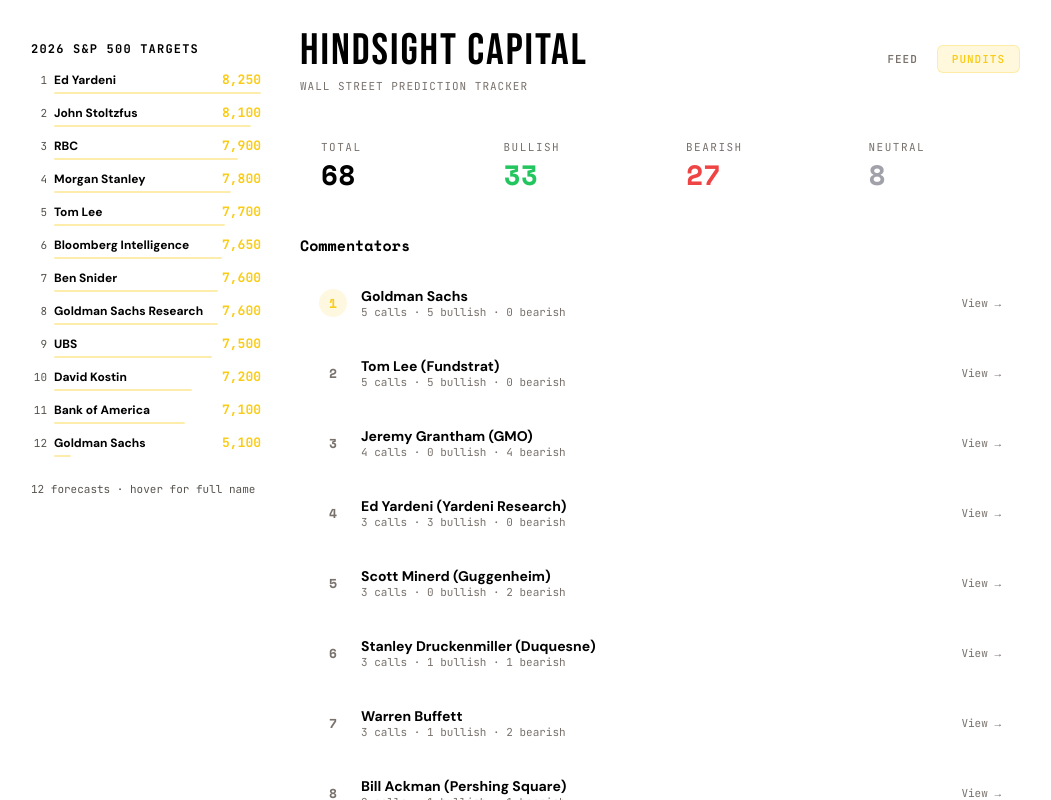
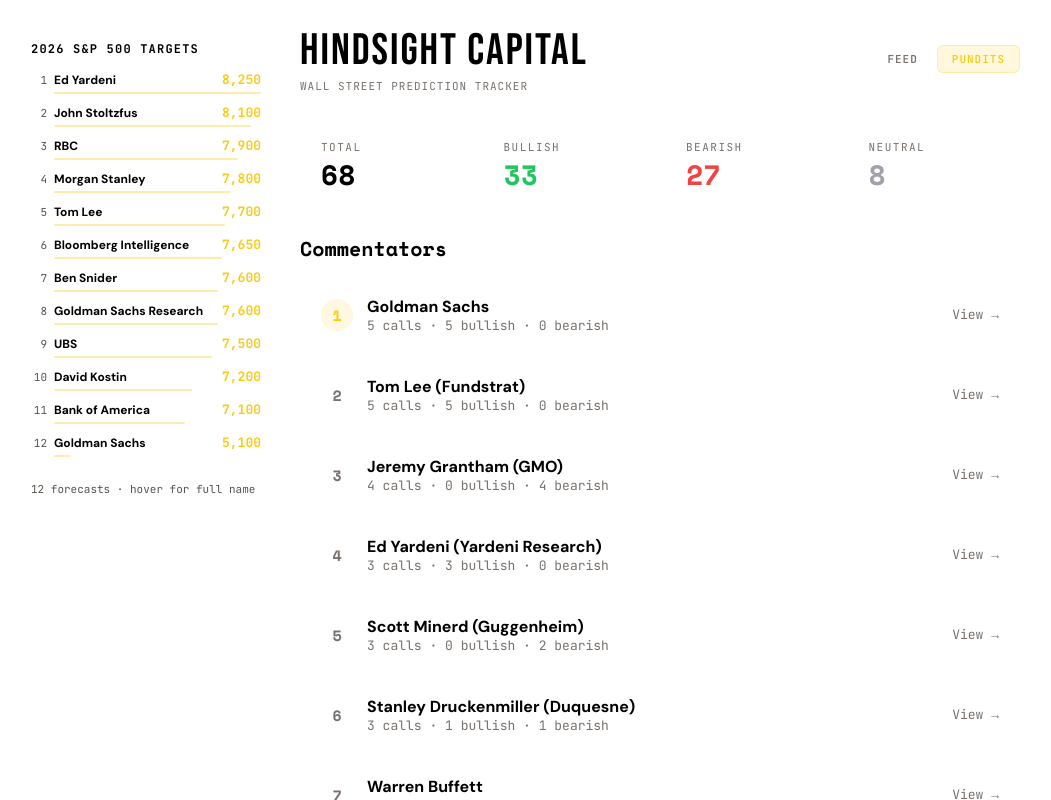
Before and after one commit to veridead1/pundit-tracker, a Next.js app: page / in a window 1280 px wide. Both pictures are taken after a click on the button "PUNDITS". Shown: the top 800 px of the page, without its empty margins (84-1135 px from the left). Built offline with nearby package versions, Linux system fonts and the light colour scheme.

Commit message:
Increase font sizes on pundits page
Co-Authored-By: Claude Sonnet 4.6 <noreply@anthropic.com>

```diff
--- a/components/PunditTracker.jsx
+++ b/components/PunditTracker.jsx
@@ -693,9 +693,9 @@ export default function PunditTracker() {
       {/* Leaderboard view */}
       {view === "leaderboard" && !punditDetail && (
         <div>
-          <h2 style={{ margin: "0 0 16px", fontSize: 15, color: "#000000", fontFamily: headFont }}>Commentators</h2>
+          <h2 style={{ margin: "0 0 16px", fontSize: 20, color: "#000000", fontFamily: headFont }}>Commentators</h2>
           {leaderboard.length === 0 ? (
-            <div style={{ textAlign: "center", padding: 40, color: "#57534e", fontSize: 14, fontFamily: headFont }}>No commentators tracked yet</div>
+            <div style={{ textAlign: "center", padding: 40, color: "#57534e", fontSize: 16, fontFamily: headFont }}>No commentators tracked yet</div>
           ) : (
             <div style={{ display: "flex", flexDirection: "column", gap: 8 }}>
               {leaderboard.map(function(c, i) {
@@ -703,23 +703,23 @@ export default function PunditTracker() {
                   <div key={c.name} style={{
                     display: "flex", alignItems: "center", gap: 14,
                     background: "rgba(255,255,255,0.02)", border: "1px solid rgba(255,255,255,0.06)",
-                    borderRadius: 10, padding: "14px 18px", cursor: "pointer",
+                    borderRadius: 10, padding: "16px 20px", cursor: "pointer",
                   }} onClick={function() { setPunditDetail(c.name); }}>
                     <div style={{
-                      width: 28, height: 28, borderRadius: "50%",
+                      width: 32, height: 32, borderRadius: "50%",
                       background: i === 0 ? "rgba(250,204,21,0.13)" : "rgba(255,255,255,0.04)",
                       display: "flex", alignItems: "center", justifyContent: "center",
-                      fontSize: 13, fontWeight: 800,
+                      fontSize: 15, fontWeight: 800,
                       color: i === 0 ? "#facc15" : "#78716c",
                       fontFamily: headFont,
                     }}>{i + 1}</div>
                     <div style={{ flex: 1 }}>
-                      <div style={{ fontWeight: 700, color: "#000000", fontSize: 14 }}>{c.name}</div>
-                      <div style={{ fontSize: 11, color: "#78716c", fontFamily: monoFont }}>
+                      <div style={{ fontWeight: 700, color: "#000000", fontSize: 16 }}>{c.name}</div>
+                      <div style={{ fontSize: 13, color: "#78716c", fontFamily: monoFont }}>
                         {c.total} call{c.total !== 1 ? "s" : ""} · {c.bullish} bullish · {c.bearish} bearish
                       </div>
                     </div>
-                    <div style={{ fontSize: 11, color: "#78716c", fontFamily: monoFont }}>View →</div>
+                    <div style={{ fontSize: 13, color: "#78716c", fontFamily: monoFont }}>View →</div>
                   </div>
                 );
               })}
@@ -741,10 +741,10 @@ export default function PunditTracker() {
               <button onClick={function() { setPunditDetail(null); }} style={{
                 background: "transparent", color: "#78716c",
                 border: "1px solid rgba(255,255,255,0.08)", borderRadius: 6,
-                padding: "5px 12px", cursor: "pointer", fontSize: 11,
+                padding: "6px 14px", cursor: "pointer", fontSize: 13,
                 fontFamily: monoFont, display: "flex", alignItems: "center", gap: 6,
               }}>← Back</button>
-              <h2 style={{ margin: 0, fontSize: 16, fontWeight: 800, color: "#000000", fontFamily: headFont }}>{punditDetail}</h2>
+              <h2 style={{ margin: 0, fontSize: 22, fontWeight: 800, color: "#000000", fontFamily: headFont }}>{punditDetail}</h2>
             </div>
 
             {/* Mini stats */}
@@ -756,9 +756,9 @@ export default function PunditTracker() {
                 { label: "Neutral", value: pundNeutral, color: "#a1a1aa" },
               ].map(function(s) {
                 return (
-                  <div key={s.label} style={{ background: "rgba(255,255,255,0.03)", border: "1px solid rgba(255,255,255,0.06)", borderRadius: 8, padding: "10px 16px" }}>
-                    <div style={{ fontSize: 10, color: "#78716c", fontFamily: monoFont, textTransform: "uppercase", letterSpacing: 1, marginBottom: 3 }}>{s.label}</div>
-                    <div style={{ fontSize: 22, fontWeight: 700, color: s.color, fontFamily: headFont, lineHeight: 1 }}>{s.value}</div>
+                  <div key={s.label} style={{ background: "rgba(255,255,255,0.03)", border: "1px solid rgba(255,255,255,0.06)", borderRadius: 8, padding: "12px 20px" }}>
+                    <div style={{ fontSize: 12, color: "#78716c", fontFamily: monoFont, textTransform: "uppercase", letterSpacing: 1, marginBottom: 4 }}>{s.label}</div>
+                    <div style={{ fontSize: 28, fontWeight: 700, color: s.color, fontFamily: headFont, lineHeight: 1 }}>{s.value}</div>
                   </div>
                 );
               })}
@@ -768,7 +768,7 @@ export default function PunditTracker() {
             <PunditChart predictions={pundPreds} />
 
             {/* Predictions list */}
-            <div style={{ fontSize: 11, color: "#78716c", fontFamily: monoFont, textTransform: "uppercase", letterSpacing: 1, marginBottom: 10 }}>
+            <div style={{ fontSize: 13, color: "#78716c", fontFamily: monoFont, textTransform: "uppercase", letterSpacing: 1, marginBottom: 12 }}>
               All Calls
             </div>
             {pundPreds.map(function(p) {
```
